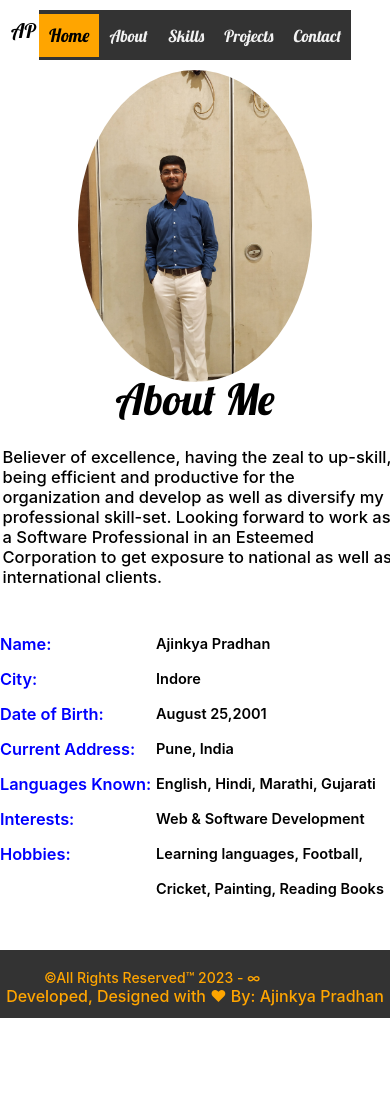
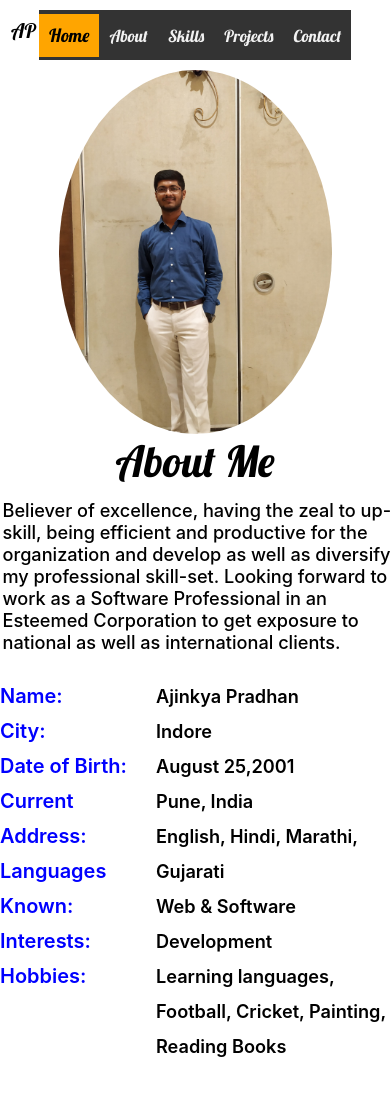
Before and after one commit to AjinkyaPradhan1/portfolio-website-ap, a React (Create React App) app: page /about in a window 390 px wide. Shown: the top 1096 px of the page. Before the commit the page ends 1024 px from the top, so only its background shows below. Built offline with nearby package versions, Linux system fonts and the light colour scheme.

Commit message:
768px about  completed

```diff
--- a/src/components/about.css
+++ b/src/components/about.css
@@ -242,3 +242,99 @@
 
 
 }
+
+@media only screen and (max-width:768px){
+  .aMain{
+    display: flex;
+    flex-direction: column;
+    flex-grow: 1;
+    width: 100%;
+    height: fit-content;
+    background-color: transparent;
+    font-size: 16.5px;
+  }
+  .about_content{
+    display: flex;
+    flex-direction: column;
+    justify-content: center;
+    align-items: center;
+    width: 100%;
+    height:100% ;
+    background-color: transparent;
+  }
+  .about_me_heading{
+    position: absolute;
+    margin-top: 10px;
+    display: flex;
+    font-size: 260%;
+    font-weight: 500;
+    font-family:'Lobster',cursive ;
+    animation: heading-rotate 500ms;
+  }
+  .img_about{
+    position: relative;
+    width: 140%;
+    height: 100%;
+    border-radius: 50%;
+    animation: img-in 2500ms ;
+    top: 10px;
+  }
+  .about_me_desc{
+    display: flex;
+    position: absolute;
+    width: 100%;
+    font-size:110% ;
+    font-weight: 500;
+    margin-top: 75px;
+    margin-left: 5px;
+    background-color: transparent;
+  }
+  .key_value{
+    position: absolute;
+    margin-top: 230px;
+    display: flex;
+    flex-direction: row;
+    width: 100%;
+    height: 50%;
+    font-size: 16.5px;
+    background-color: transparent;
+
+
+
+  }
+
+  .title{
+    display: flex;
+    visibility: visible;
+
+    width: 40%;
+    height: 100%;
+    background-color: white;
+    font-size: 110%;
+    color: black;
+    animation: title-in 600ms ease-in-out;
+  }
+  .details{
+    display: flex;
+    visibility: visible;
+
+    width: 60%;
+    height: 50%;
+    background-color: white;
+    font-size: 100%;
+    animation: details-in 1000ms ease-in-out;
+
+  }
+
+  .footer{
+    display: flex;
+    justify-content: center;
+    align-items: center;
+    position: absolute;
+    height: 10%;
+    margin-top: 550px;
+
+  }
+
+
+}
```
